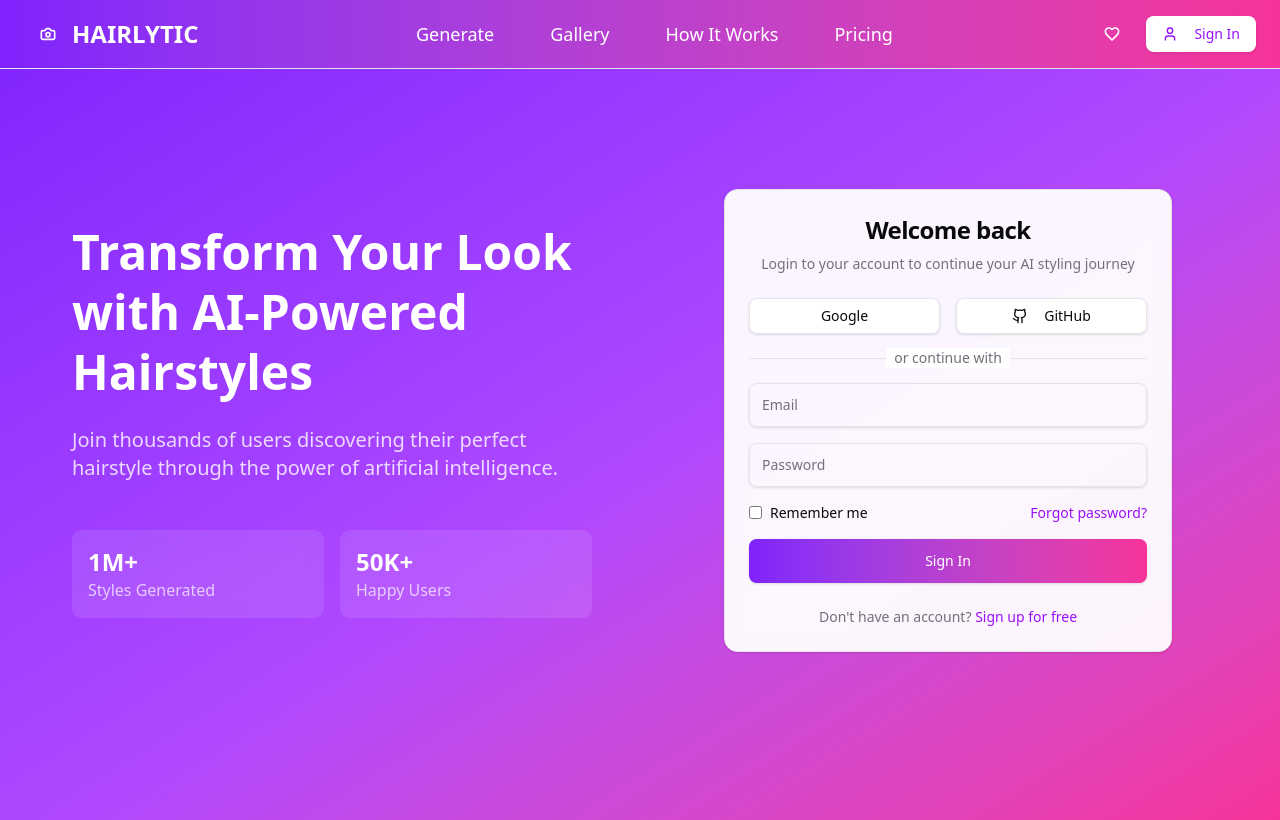
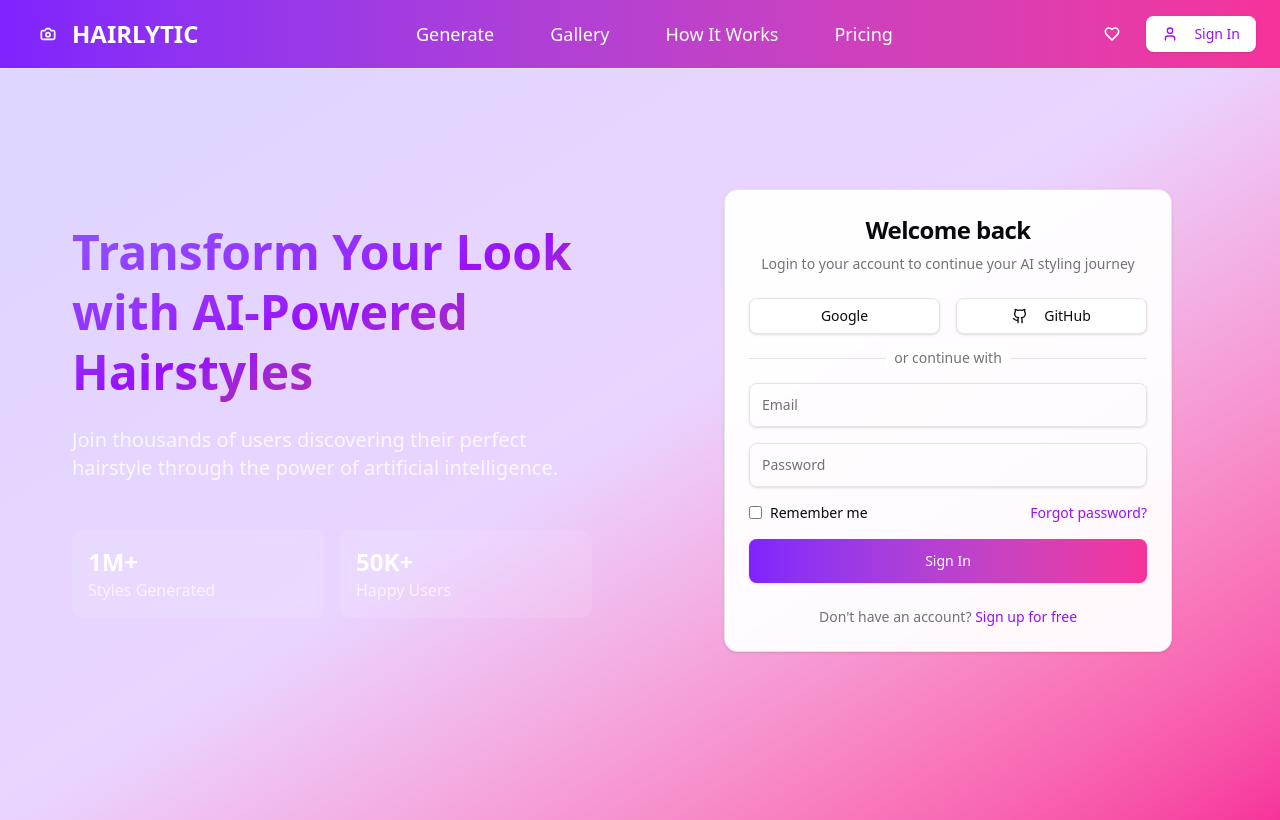
Before and after one commit to gokul8943/Hairlytic, a React (Vite) app in the folder frontend/: page /login in a window 1280 px wide. Built offline with nearby package versions, Linux system fonts and the light colour scheme.

Commit message:
ui changes

```diff
--- a/frontend/src/components/Header.tsx
+++ b/frontend/src/components/Header.tsx
@@ -8,7 +8,7 @@ const Header = () => {
       <div className='text-stone-500 inline-flex text-center gap-2 bg-white px-6 py-1 rounded-full border border-neutral-500'>
          <p>Best text to style generator</p>
       </div>
-      <h1  className='text-4xl font-semibold max-w-[300px] sm:text-7xl sm:max-w-[590px] mx-auto mt-10 text-center drop-shadow-md'>Turn text to <span className='text-blue-500'>Style</span>,in seconds</h1>
+      <h1  className='text-4xl font-semibold max-w-[300px] sm:text-7xl sm:max-w-[590px] mx-auto mt-10 text-center drop-shadow-md'> Transform Your Look<span className='text-blue-500'>Look</span>,with AI-Powered Hairstyles</h1>
       <p className='text-center max-w-xl mx-auto mt-5'>Unleash your creativity  with AI. Turn your imagination into visual art in seconds just type, and watch the magic happen.</p>
     </div>
   )
--- a/frontend/src/pages/Login.tsx
+++ b/frontend/src/pages/Login.tsx
@@ -1,4 +1,4 @@
-import { GithubIcon} from 'lucide-react';
+import { GithubIcon } from 'lucide-react';
 import { Button } from "@/components/ui/Button";
 import { Input } from "@/components/ui/Input";
 import { Card, CardContent, CardDescription, CardFooter, CardHeader, CardTitle } from "@/components/ui/Card";
@@ -6,11 +6,11 @@ import { Separator } from "@/components/ui/Separator";
 
 const LoginPage = () => {
   return (
-    <div className="min-h-screen bg-gradient-to-br from-violet-600 via-purple-500 to-pink-500 flex items-center justify-center p-4">
+    <div className="min-h-screen bg-gradient-to-br from-violet-200 via-purple-200 to-pink-500 flex items-center justify-center p-4">
       <div className="w-full max-w-[1200px] grid md:grid-cols-2 gap-8 items-center">
         {/* Left side - Welcome Content */}
         <div className="text-white space-y-6 p-8 hidden md:block">
-          <h1 className="text-5xl font-bold leading-tight">
+          <h1 className="text-5xl font-bold leading-tight bg-gradient-to-br from-violet-500 via-purple-600 to-pink-700 text-transparent bg-clip-text">
             Transform Your Look with AI-Powered Hairstyles
           </h1>
 
```
